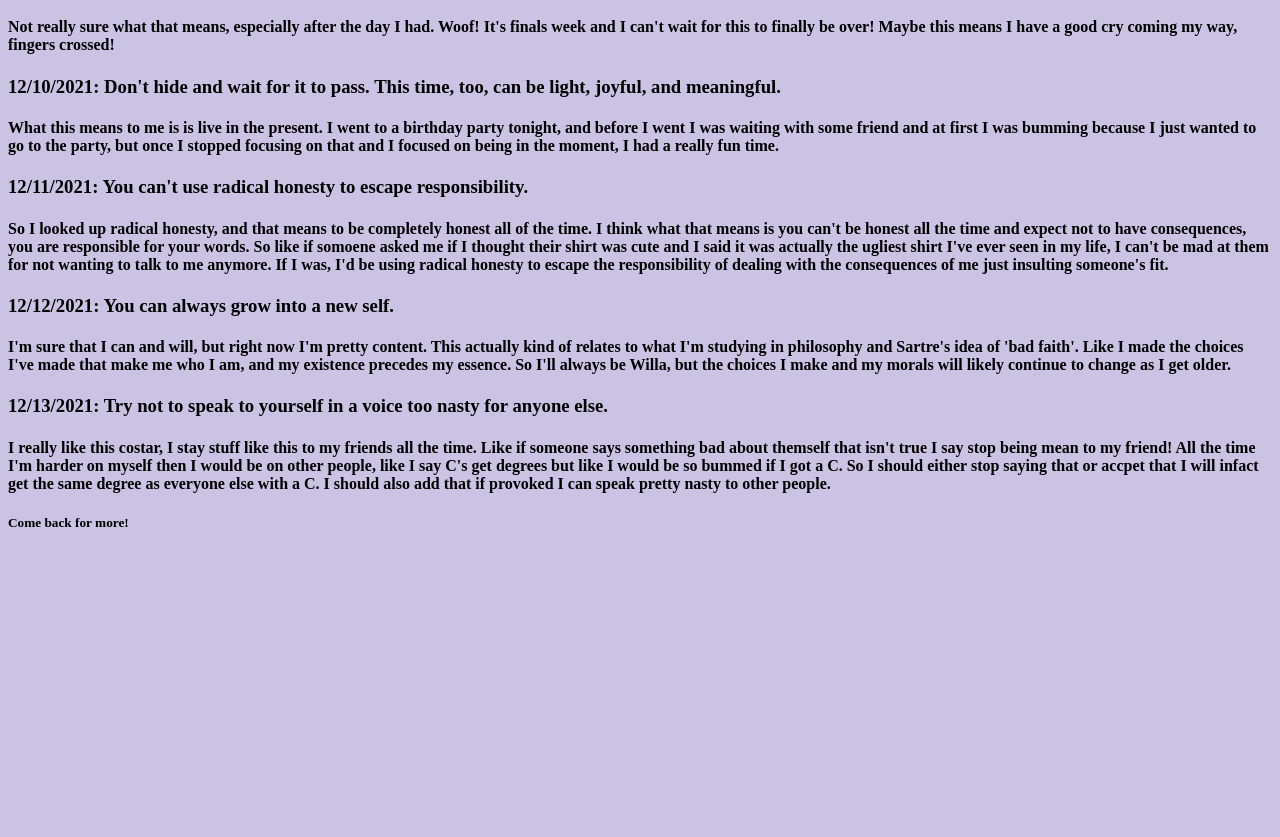
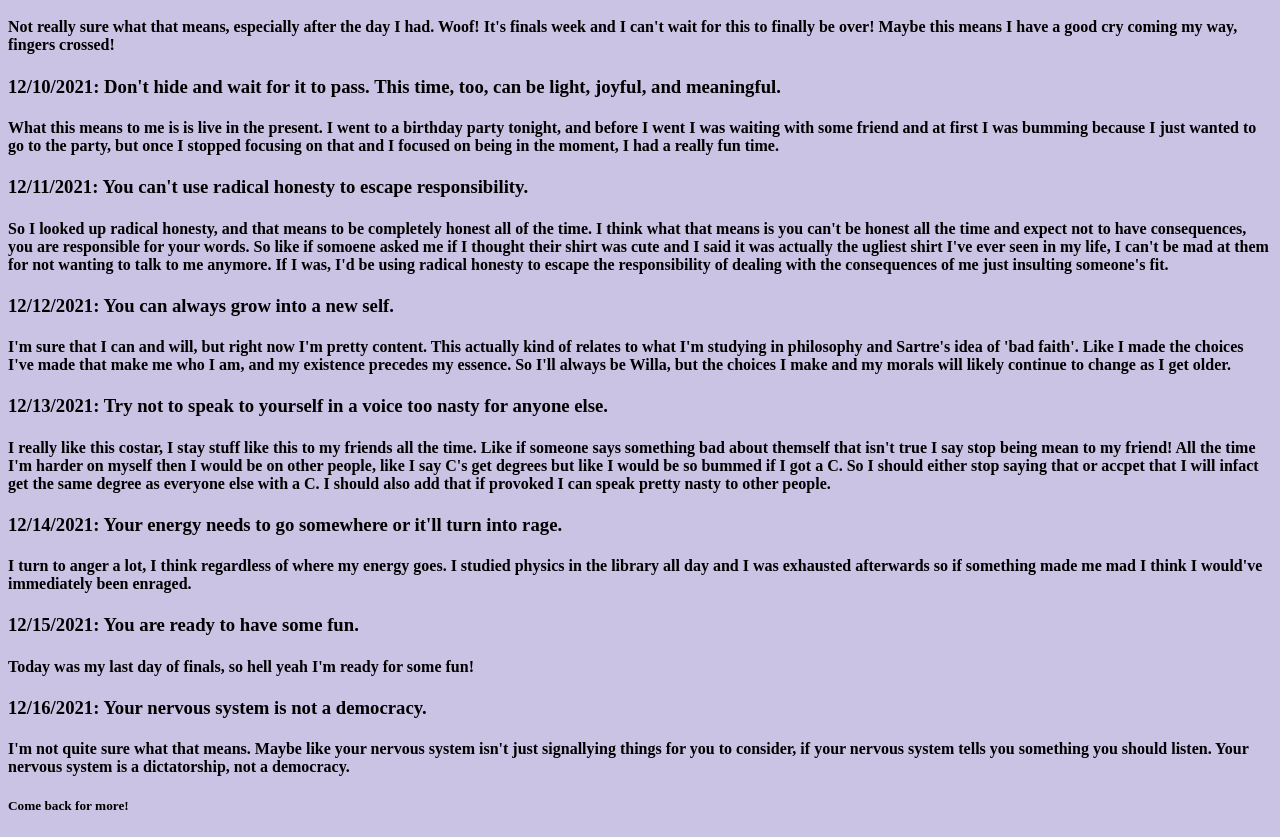
Before and after one commit to willadenton/co-star, a plain HTML site: page index.html in a window 1280 px wide. Shown: the part 99-936 px from the top of the page. Before the commit the page ends 800 px from the top, so only its background shows below. Drawn offline with Linux system fonts and the light colour scheme.

Commit message:
Add files via upload

```diff
--- a/index.html
+++ b/index.html
@@ -99,6 +99,25 @@
           I say stop being mean to my friend! All the time I'm harder on myself then I would be on other people, like I say C's get degrees but like I would
           be so bummed if I got a C. So I should either stop saying that or accpet that I will infact get the same degree as everyone else with a C. I should also add that if provoked I can speak pretty nasty to other people.
         </h4>
+        <h3>
+          12/14/2021: Your energy needs to go somewhere or it'll turn into rage.
+        </h3>
+        <h4>
+          I turn to anger a lot, I think regardless of where my energy goes. I studied physics in the library all day and I was exhausted
+          afterwards so if something made me mad I think I would've immediately been enraged.
+        </h4>
+        <h3>
+          12/15/2021: You are ready to have some fun.
+        </h3>
+        <h4>
+          Today was my last day of finals, so hell yeah I'm ready for some fun!
+        </h4>
+        <h3>
+          12/16/2021: Your nervous system is not a democracy.
+        </h3>
+        <h4>
+          I'm not quite sure what that means. Maybe like your nervous system isn't just signallying things for you to consider, if your nervous system tells you something you should listen. Your nervous system is a dictatorship, not a democracy.
+        </h4>
     </body2>
 
     <body3>
```
